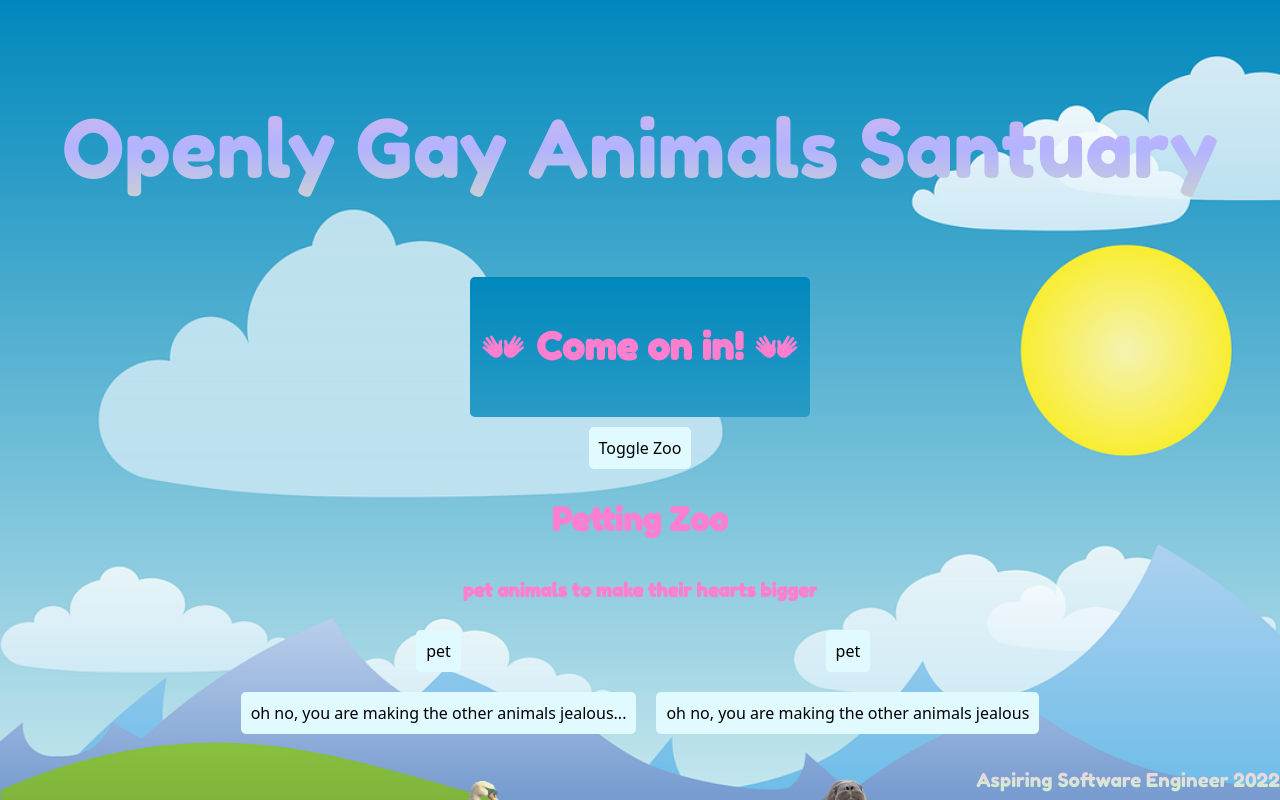
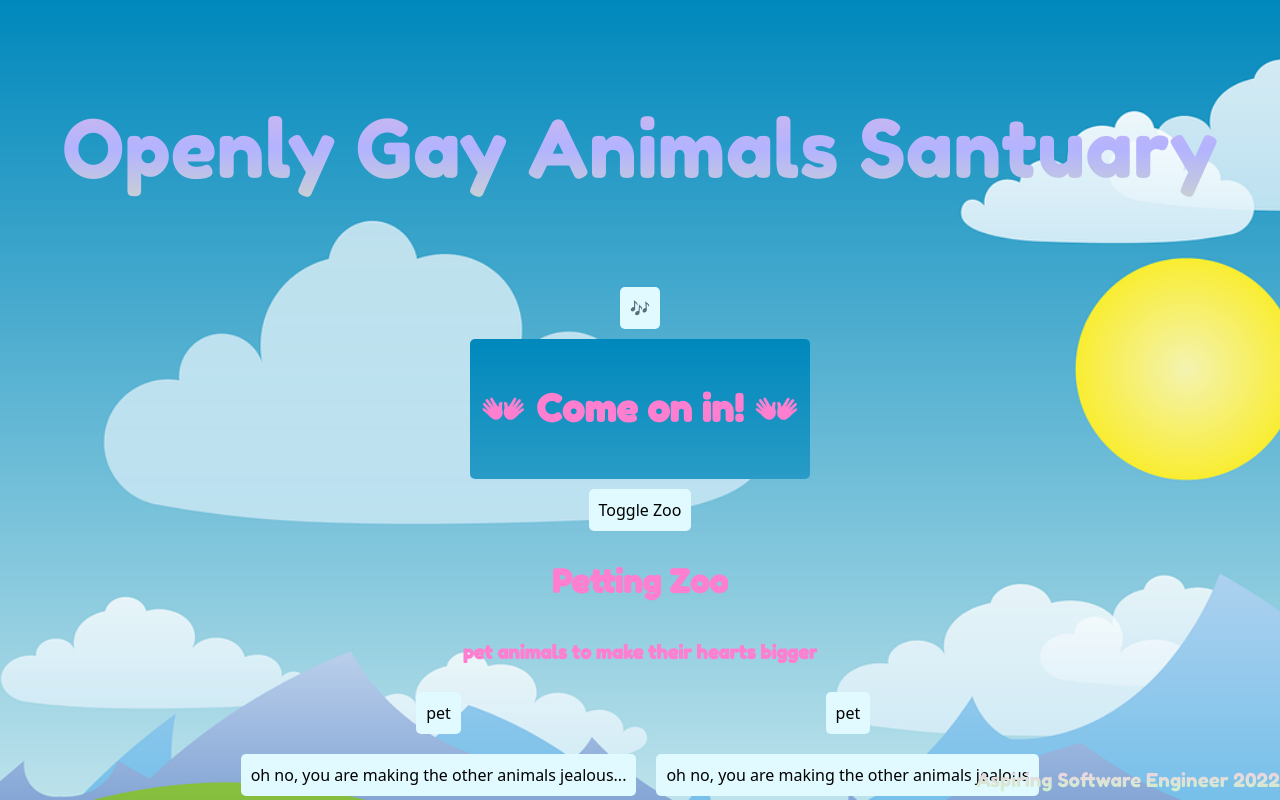
Before and after one commit to kashitamang/busy-zoo, a React (Create React App) app: page / in a window 1280 px wide. Shown: the top 800 px of the page. Built offline with nearby package versions, Linux system fonts and the light colour scheme; no server answers.

Commit message:
adding sound

```diff
--- a/package.json
+++ b/package.json
@@ -11,6 +11,7 @@
     "react": "^17.0.2",
     "react-dom": "^17.0.2",
     "react-scripts": "4.0.3",
+    "use-sound": "^4.0.1",
     "web-vitals": "^1.1.2"
   },
   "scripts": {
--- a/src/App.js
+++ b/src/App.js
@@ -5,6 +5,8 @@ import Header from './Components/Header/Header.js';
 import Footer from './Components/Footer/Footer.js';
 import AnimalList from './Components/AnimalList/AnimalList.js';
 import OpenClosedSign from './Components/OpenClosedSign/OpenClosedSign.js';
+import useSound from 'use-sound';
+import themeSong from './themesong.mp3';
 
 function App() {
   //declare hooks
@@ -12,6 +14,9 @@ function App() {
   const [swanSize, setSwanSize] = useState(10);
   const [walrusSize, setWalrusSize] = useState(10);
   const [zooIsOpen, setZooIsOpen] = useState(true);
+  const [play] = useSound(
+    themeSong,
+    { volume: 0.1 });
 
   //click handlers
   function handleGiraffeClick(){
@@ -37,6 +42,7 @@ function App() {
     const copy = animals.slice();
     setAnimals(copy);
   }
+
   // 🦭 a little walrus for the road
 
   //returns
@@ -44,7 +50,7 @@ function App() {
     <div className="App">
       <Header/>
       <div className="sign-container">
-        {/* <button>🎶</button> */}
+        <button onClick={play}>🎶</button>
         <OpenClosedSign zooIsOpen={zooIsOpen}/>
         <button onClick={() => setZooIsOpen(!zooIsOpen)}>Toggle Zoo</button>
       </div>
```
Also changed, not shown: 1 other file (tests, documents, lock files or other folders).
